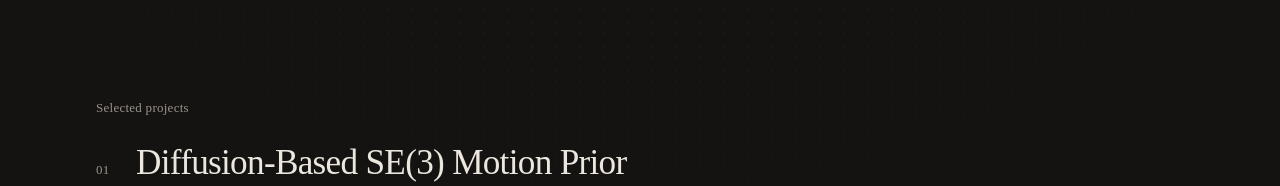
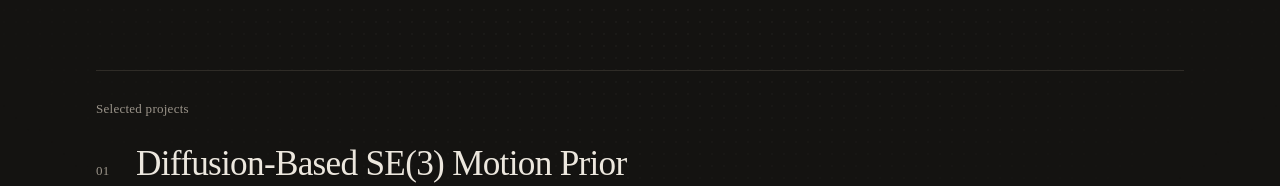
Before and after one commit to lisannbecker/lisannbecker, an Astro site: page / in a window 1280 px wide. Shown: the part 544-730 px from the top of the page. Built offline with nearby package versions, Linux system fonts and the light colour scheme; Astro itself is replaced by a stand-in of ours.

Commit message:
formatting

```diff
--- a/src/pages/index.astro
+++ b/src/pages/index.astro
@@ -141,15 +141,8 @@ const backgroundStyle = (org: string) => {
     margin-top: 1.25rem;
   }
 
-  /* The line above "Selected projects" only shows on narrower screens. */
   .featured .section-head {
     border-top: 1px solid var(--line);
-  }
-
-  @media (min-width: 64rem) {
-    .featured .section-head {
-      border-top: 0;
-    }
   }
 
 
```
